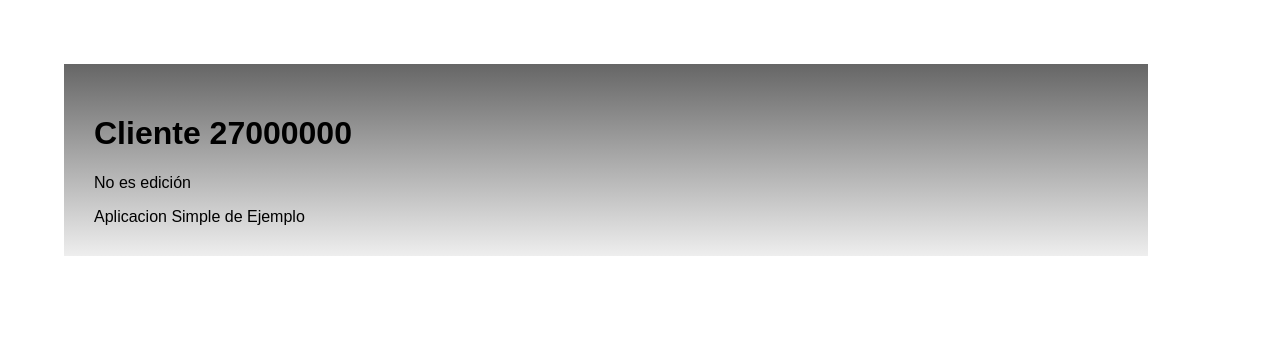
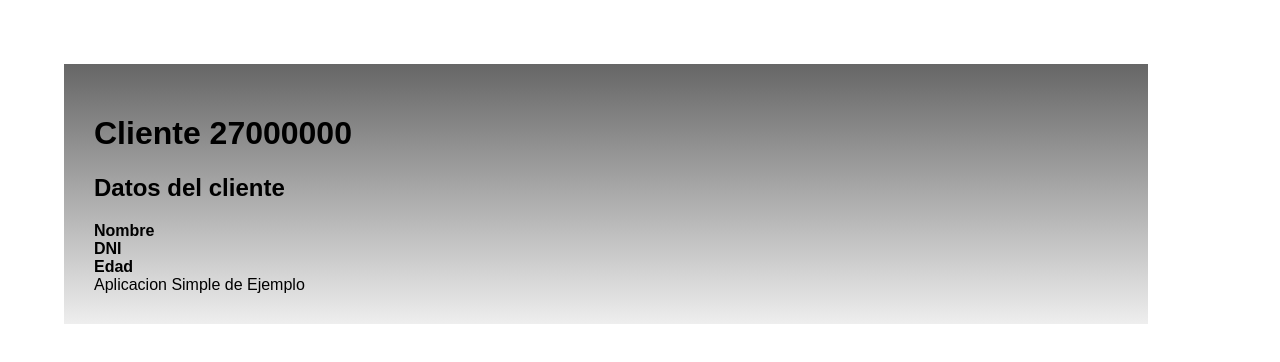
Before and after one commit to a7xfernandez/customer-app, a React (Create React App) app: page /customers/27000000 in a window 1280 px wide. Shown: the top 362 px of the page. Built offline with nearby package versions, Linux system fonts and the light colour scheme.

Commit message:
Spread Properties y Component Type en ejecución src/containers/CustomerContainer.js

```diff
--- a/src/containers/CustomerContainer.js
+++ b/src/containers/CustomerContainer.js
@@ -4,12 +4,17 @@
 import AppFrame from '../components/AppFrame';
 import {getCustomerByDni} from './../selectors/customers';
 import { Route } from 'react-router-dom';
+import CustomerEdit from './../components/CustomerEdit';
+import CustomerData from './../components/CustomerData';
 
 class CustomerContainer extends Component {
     //<p>Datos del Cliente "{this.props.customer.name}" </p>
     renderBody =()=>(
         <Route path="/customers/:dni/edit" children={
-            ({match})=>(match? <p>Es edición</p>:<p>No es edición</p>)
+            ( { match } )=>{
+                const CustomerControl = match ? CustomerEdit : CustomerData;
+                    return <CustomerControl {...this.props.customer} />
+            }
         }/>
     )
     render() {
```
